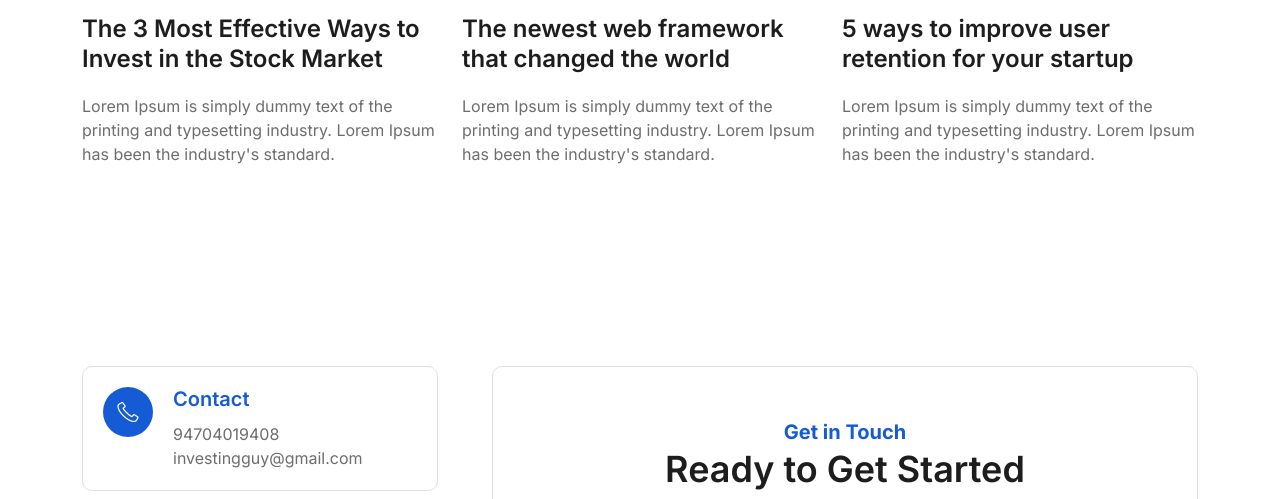
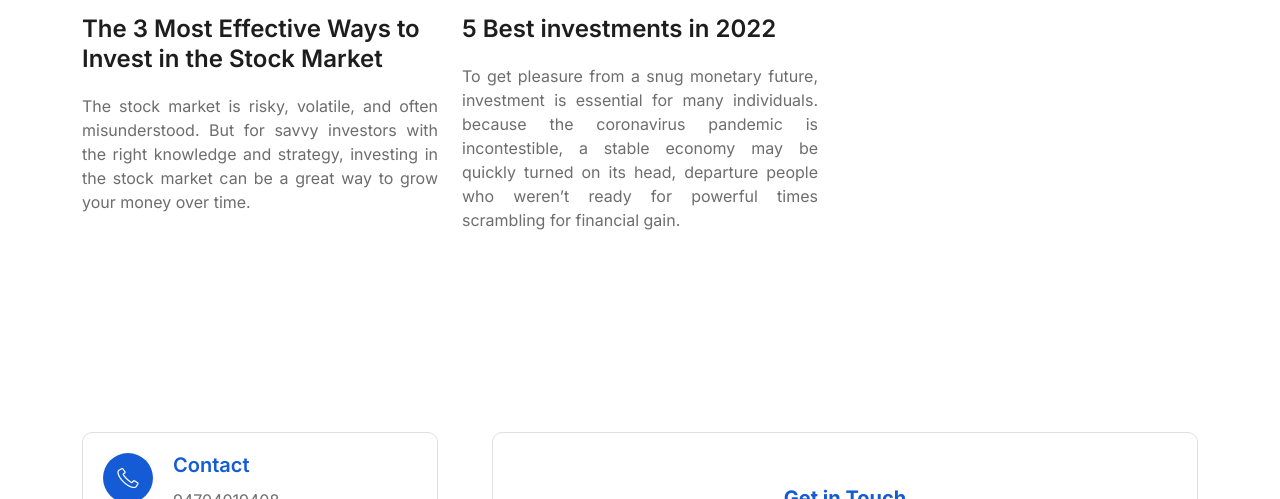
Before and after one commit to Santhusha-bit/InvestingGuy, a website: page post1.html in a window 1280 px wide. Shown: the part 3343-3842 px from the top of the page. Drawn offline with Linux system fonts and the light colour scheme.

Commit message:
set post links

```diff
--- a/post1.html
+++ b/post1.html
@@ -306,10 +306,9 @@
               <h4 class="title">
                 <a href="/post1.html"> The 3 Most Effective Ways to Invest in the Stock Market </a>
               </h4>
-              <p>
-                Lorem Ipsum is simply dummy text of the printing and
-                typesetting industry. Lorem Ipsum has been the industry's
-                standard.
+              <p style="text-align:justify">
+                The stock market is risky, volatile, and often misunderstood. But for savvy investors with the right
+                knowledge and strategy, investing in the stock market can be a great way to grow your money over time.
               </p>
             </div>
           </div>
@@ -325,24 +324,22 @@
             <div class="content-body">
               <h4 class="title">
                 <a href="javascript:void(0)">
-                  The newest web framework that changed the world
+                  5 Best investments in 2022
                 </a>
               </h4>
-              <p>
-                Lorem Ipsum is simply dummy text of the printing and
-                typesetting industry. Lorem Ipsum has been the industry's
-                standard.
+              <p style="text-align:justify">
+                To get pleasure from a snug monetary future, investment is essential for many individuals. because the
+                coronavirus pandemic is incontestible, a stable economy may be quickly turned on its head, departure
+                people who weren’t ready for powerful times scrambling for financial gain.
               </p>
             </div>
           </div>
           <!-- End Single News -->
         </div>
-        <div class="col-lg-4 col-md-6 col-12">
-          <!-- Single News -->
+        <!-- <div class="col-lg-4 col-md-6 col-12">
           <div class="single-news">
             <div class="image">
               <a href="javascript:void(0)"><img class="thumb" src="assets/images/blog/3.jpg" alt="Blog" /></a>
-
             </div>
             <div class="content-body">
               <h4 class="title">
@@ -357,8 +354,7 @@
               </p>
             </div>
           </div>
-          <!-- End Single News -->
-        </div>
+        </div> -->
       </div>
     </div>
   </div>
```
Also changed, not shown: page-template.html (+5 -5 lines), post-template.html (+5 -5 lines), post2.html (+8 -9 lines).
